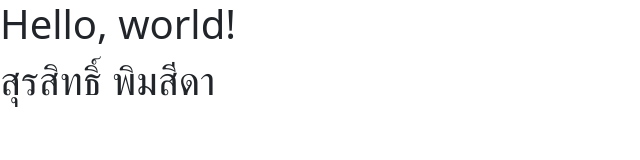
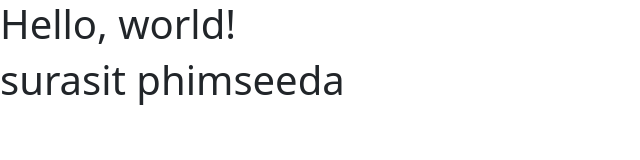
Before and after one commit to Surasit111/web_html, a plain HTML site: page index.html in a window 1280 px wide. Shown: the whole page, without its empty margins (0-640 px from the left). Drawn offline with nearby package versions, Linux system fonts and the light colour scheme.

Commit message:
2nd commit

```diff
--- a/index.html
+++ b/index.html
@@ -8,7 +8,7 @@
   </head>
   <body>
     <h1>Hello, world!</h1>
-    <h1>สุรสิทธิ์ พิมสีดา</h1>
+    <h1>surasit phimseeda</h1>
     <script src="https://cdn.jsdelivr.net/npm/bootstrap@5.3.3/dist/js/bootstrap.bundle.min.js" integrity="sha384-YvpcrYf0tY3lHB60NNkmXc5s9fDVZLESaAA55NDzOxhy9GkcIdslK1eN7N6jIeHz" crossorigin="anonymous"></script>
   </body>
 </html>
```
